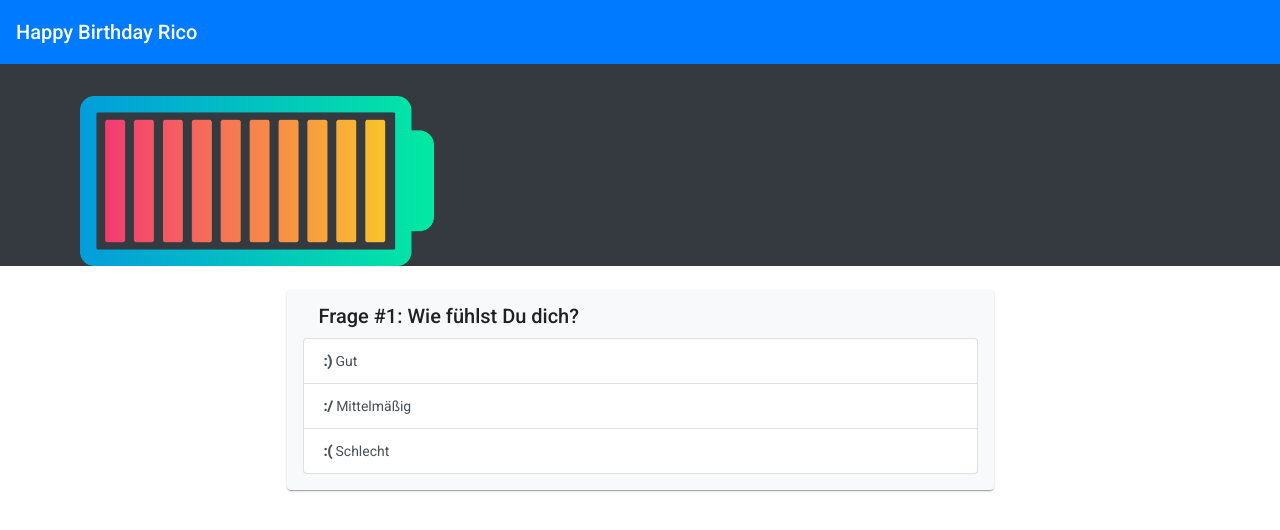
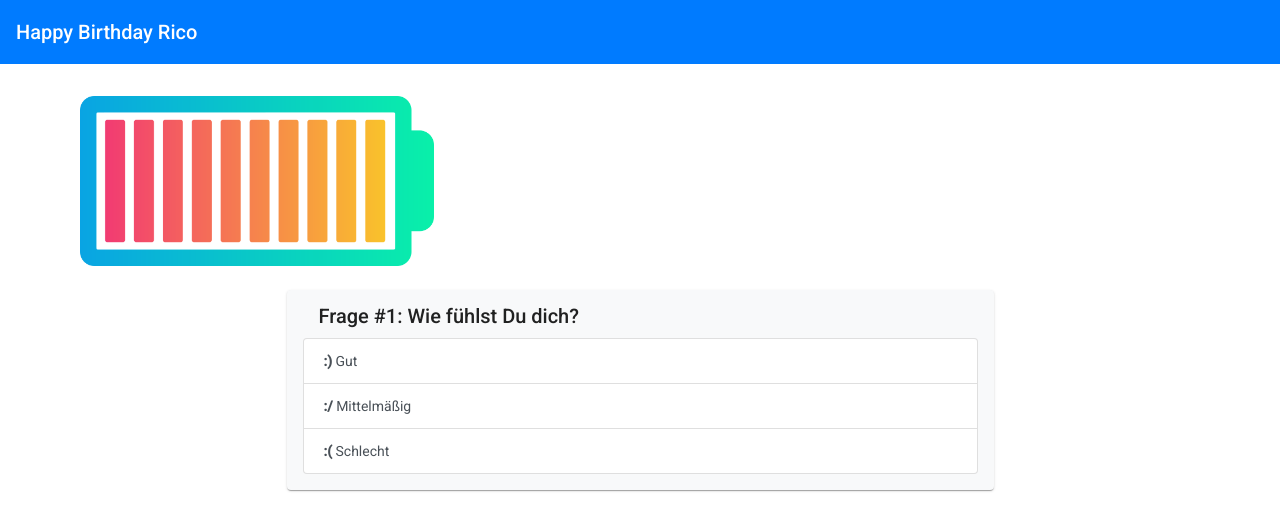
Before and after one commit to RoDoerIng/BirthdayApp, an Angular app: page /question1 in a window 1280 px wide. Shown: the top 530 px of the page. Built offline with nearby package versions, Linux system fonts and the light colour scheme.

Commit message:
Remove dark background

```diff
--- a/src/app/battery/battery.component.html
+++ b/src/app/battery/battery.component.html
@@ -1,4 +1,4 @@
-<div class="mx-auto bg-dark pt-5" style="max-width: 7007px; max-height: 300px;">
+<div class="mx-auto  pt-5" style="max-width: 7007px; max-height: 300px;">
   <!-- <mat-card-header>
     <div mat-card-avatar class="example-header-image"></div>
     <mat-card-title>Alles Gute und viel Erfolg</mat-card-title>
```
